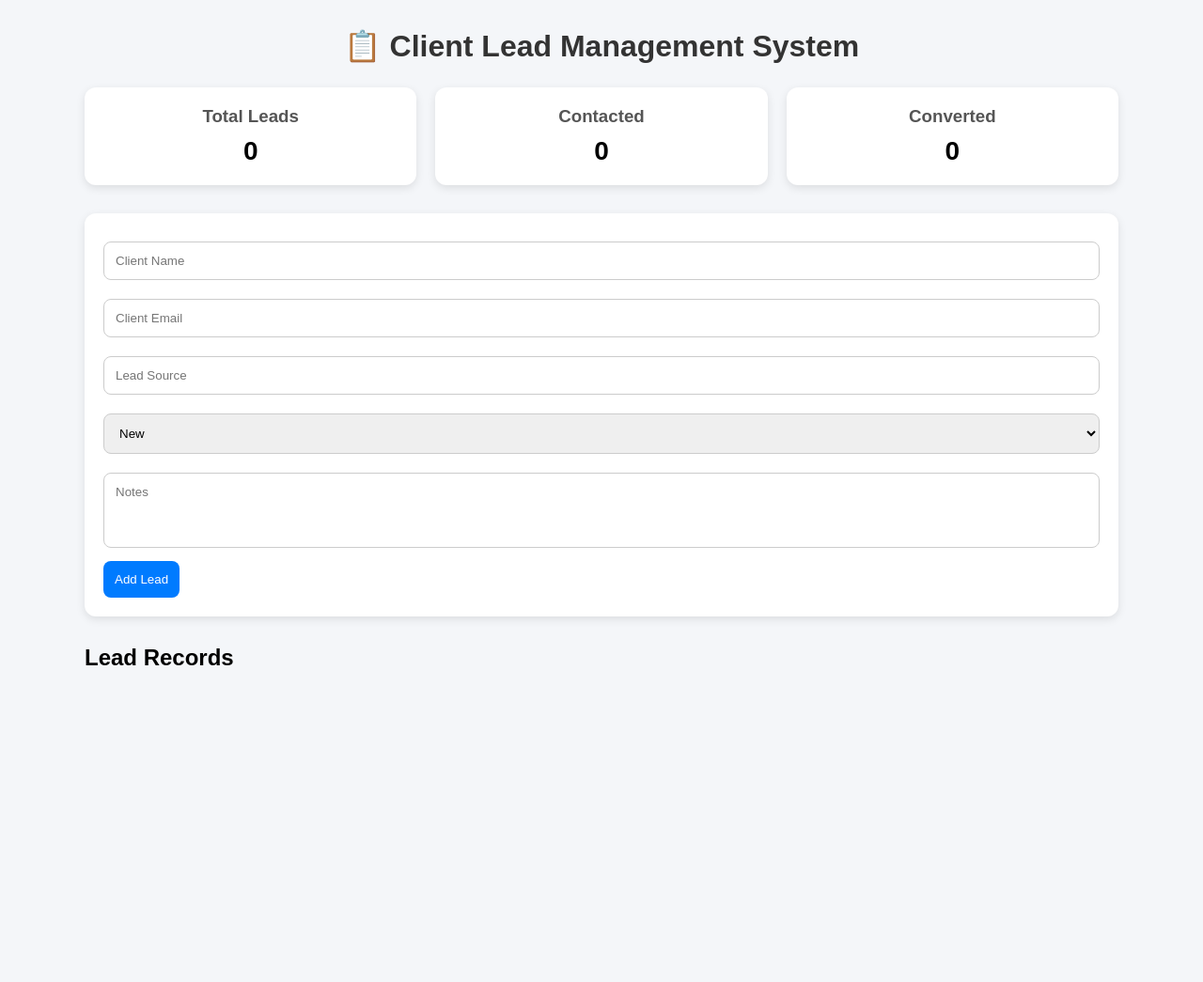
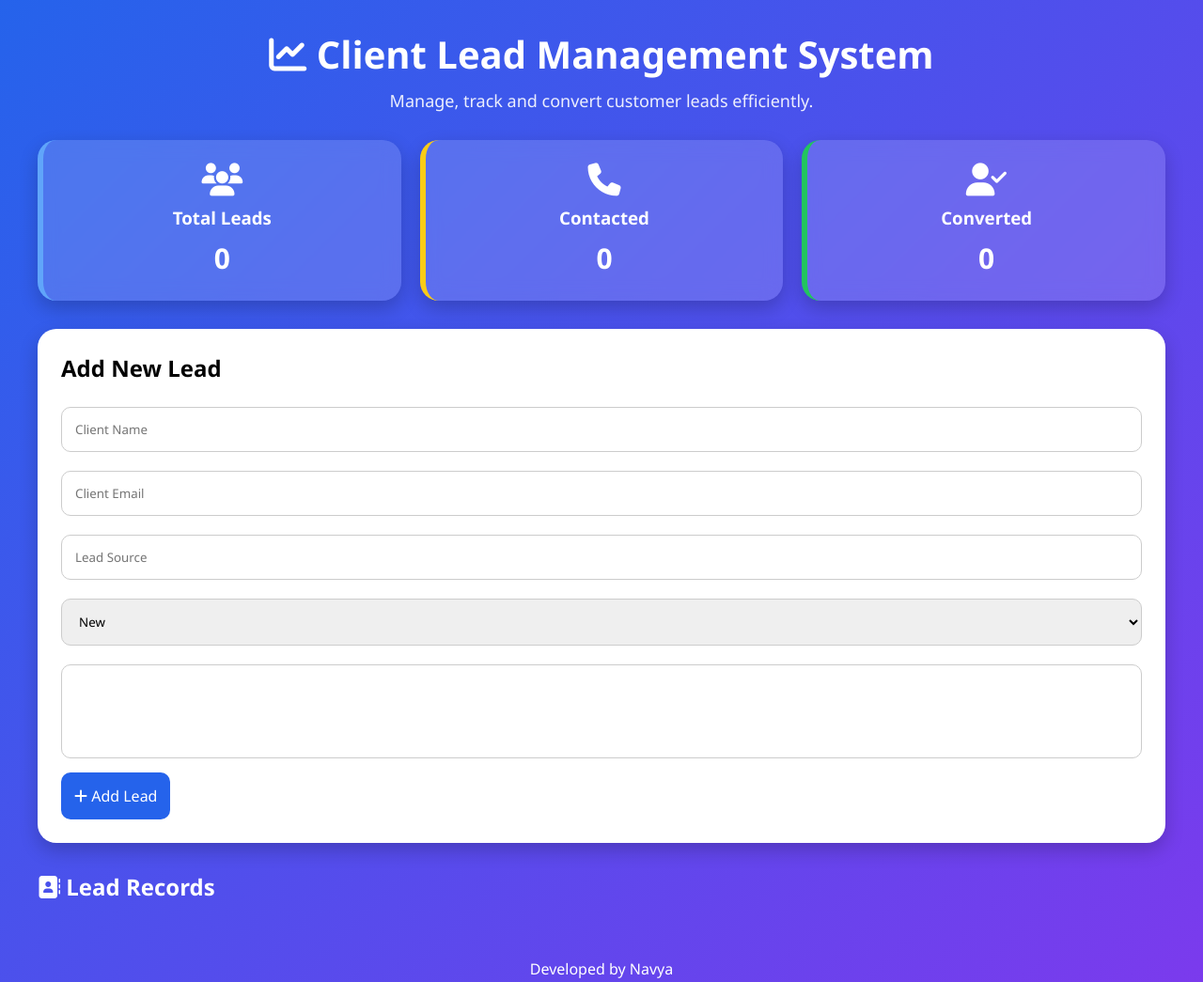
Before and after one commit to pullaguranavya2006-gif/miniCRM, a website: page public/index.html in a window 1280 px wide. Shown: the top 1045 px of the page at 94% size. Before the commit the page ends 800 px from the top, so only its background shows below. Drawn offline with Linux system fonts and the light colour scheme; no server answers.

Commit message:
Professional UI Upgrade

```diff
--- a/public/index.html
+++ b/public/index.html
@@ -3,78 +3,138 @@
 <head>
 <meta charset="UTF-8">
 <meta name="viewport" content="width=device-width, initial-scale=1.0">
-    <title>Mini CRM</title>
+
+<title>Client Lead Management System</title>
+
 <link rel="stylesheet" href="style.css">
+
+<link rel="stylesheet"
+href="https://cdnjs.cloudflare.com/ajax/libs/font-awesome/6.5.1/css/all.min.css">
+
 </head>
+
 <body>
+
+<div class="hero">
+
+    <h1>
+        <i class="fa-solid fa-chart-line"></i>
+        Client Lead Management System
+    </h1>
+
+    <p>
+        Manage, track and convert customer leads efficiently.
+    </p>
+
+</div>
 
 <div class="container">
 
-    <h1>📋 Client Lead Management System</h1>
+    <div class="dashboard">
 
-    <div class="dashboard">
-        <div class="card1">
+        <div class="card1 total">
+
+            <i class="fa-solid fa-users"></i>
+
             <h3>Total Leads</h3>
+
             <p id="totalLeads">0</p>
+
         </div>
 
-        <div class="card1">
+        <div class="card1 contacted">
+
+            <i class="fa-solid fa-phone"></i>
+
             <h3>Contacted</h3>
+
             <p id="contactedLeads">0</p>
+
         </div>
 
-        <div class="card1">
+        <div class="card1 converted">
+
+            <i class="fa-solid fa-user-check"></i>
+
             <h3>Converted</h3>
+
             <p id="convertedLeads">0</p>
+
         </div>
+
     </div>
 
     <form id="leadForm">
+
+        <h2>Add New Lead</h2>
 
         <input
         type="text"
         id="name"
         placeholder="Client Name"
-            required
-        >
+        required>
 
         <input
         type="email"
         id="email"
         placeholder="Client Email"
-            required
-        >
+        required>
 
         <input
         type="text"
         id="source"
         placeholder="Lead Source"
-            required
-        >
+        required>
 
         <select id="status">
-            <option value="New">New</option>
-            <option value="Contacted">Contacted</option>
-            <option value="Converted">Converted</option>
+
+            <option value="New">
+                New
+            </option>
+
+            <option value="Contacted">
+                Contacted
+            </option>
+
+            <option value="Converted">
+                Converted
+            </option>
+
         </select>
 
         <textarea
         id="notes"
-            placeholder="Notes"
-        ></textarea>
+        placeholder="Lead Notes">
+        </textarea>
 
         <button type="submit">
+
+            <i class="fa-solid fa-plus"></i>
+
             Add Lead
+
         </button>
 
     </form>
 
-    <h2>Lead Records</h2>
+    <h2 class="record-title">
+
+        <i class="fa-solid fa-address-book"></i>
+
+        Lead Records
+
+    </h2>
 
     <div id="leadList"></div>
 
 </div>
 
+<footer>
+
+    Developed by Navya
+
+</footer>
+
 <script src="script.js"></script>
 
 </body>
--- a/public/style.css
+++ b/public/style.css
@@ -2,110 +2,261 @@
 margin:0;
 padding:0;
 box-sizing:border-box;
-    font-family:Arial, sans-serif;
+font-family:'Segoe UI',sans-serif;
 }
 
 body{
-    background:#f4f6f9;
+
+background:linear-gradient(
+135deg,
+#2563eb,
+#7c3aed
+);
+
+min-height:100vh;
+
 padding:30px;
+
+color:white;
+}
+
+.hero{
+
+text-align:center;
+
+margin-bottom:30px;
+}
+
+.hero h1{
+
+font-size:40px;
+
+margin-bottom:10px;
+}
+
+.hero p{
+
+font-size:18px;
+
+opacity:0.9;
 }
 
 .container{
-    max-width:1100px;
+
+max-width:1200px;
+
 margin:auto;
 }
 
-h1{
-    text-align:center;
-    margin-bottom:25px;
-    color:#333;
-}
+.dashboard{
 
-.dashboard{
 display:flex;
+
 gap:20px;
+
+flex-wrap:wrap;
+
 margin-bottom:30px;
-    flex-wrap:wrap;
 }
 
 .card1{
+
 flex:1;
-    min-width:200px;
-    background:white;
-    padding:20px;
-    border-radius:12px;
-    box-shadow:0 3px 10px rgba(0,0,0,0.1);
+
+min-width:220px;
+
+padding:25px;
+
+border-radius:20px;
+
+backdrop-filter:blur(10px);
+
+background:rgba(255,255,255,0.15);
+
+box-shadow:0 8px 20px rgba(0,0,0,0.2);
+
 text-align:center;
+
+transition:0.3s;
+}
+
+.card1:hover{
+
+transform:translateY(-5px);
+}
+
+.card1 i{
+
+font-size:35px;
+
+margin-bottom:10px;
 }
 
 .card1 h3{
-    color:#555;
+
+margin-bottom:10px;
 }
 
 .card1 p{
-    font-size:28px;
-    margin-top:10px;
+
+font-size:30px;
+
 font-weight:bold;
 }
 
+.total{
+
+border-left:6px solid #60a5fa;
+}
+
+.contacted{
+
+border-left:6px solid #facc15;
+}
+
+.converted{
+
+border-left:6px solid #22c55e;
+}
+
 form{
+
 background:white;
-    padding:20px;
-    border-radius:12px;
-    box-shadow:0 3px 10px rgba(0,0,0,0.1);
+
+color:black;
+
+padding:25px;
+
+border-radius:20px;
+
 margin-bottom:30px;
+
+box-shadow:0 8px 20px rgba(0,0,0,0.2);
+}
+
+form h2{
+
+margin-bottom:15px;
 }
 
 input,
 select,
 textarea{
+
 width:100%;
-    padding:12px;
+
+padding:14px;
+
 margin:10px 0;
+
 border:1px solid #ccc;
-    border-radius:8px;
+
+border-radius:10px;
 }
 
 textarea{
+
+height:100px;
+
 resize:none;
-    height:80px;
 }
 
 button{
-    background:#007bff;
+
+background:#2563eb;
+
 color:white;
+
 border:none;
-    padding:12px;
-    border-radius:8px;
+
+padding:14px;
+
+border-radius:10px;
+
 cursor:pointer;
+
+font-size:16px;
+
+transition:0.3s;
 }
 
 button:hover{
-    background:#0056b3;
+
+background:#1d4ed8;
+}
+
+.record-title{
+
+margin-bottom:20px;
 }
 
 #leadList{
+
 display:grid;
-    grid-template-columns:repeat(auto-fill,minmax(300px,1fr));
+
+grid-template-columns:
+repeat(auto-fill,minmax(320px,1fr));
+
 gap:20px;
 }
 
 .card{
+
 background:white;
+
+color:black;
+
 padding:20px;
-    border-radius:12px;
-    box-shadow:0 3px 10px rgba(0,0,0,0.1);
+
+border-radius:20px;
+
+box-shadow:0 8px 20px rgba(0,0,0,0.15);
+
+transition:0.3s;
+}
+
+.card:hover{
+
+transform:scale(1.02);
 }
 
 .card h3{
+
 margin-bottom:10px;
+
+color:#2563eb;
 }
 
 .card p{
-    margin:6px 0;
+
+margin:8px 0;
 }
 
 .card button{
+
+margin-right:10px;
+
 margin-top:10px;
-    margin-right:10px;
 }
+
+footer{
+
+text-align:center;
+
+margin-top:40px;
+
+font-size:16px;
+}
+
+@media(max-width:768px){
+
+.dashboard{
+
+flex-direction:column;
+}
+
+.hero h1{
+
+font-size:30px;
+}
+}
```
Lines whose indentation alone changed are shown as unchanged.
